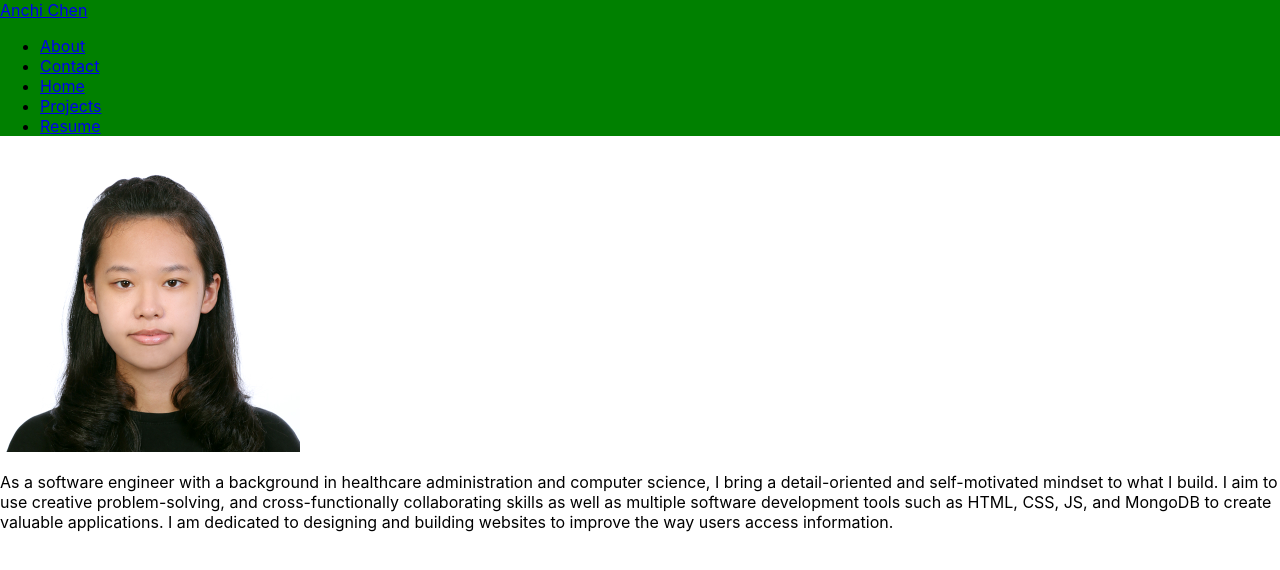
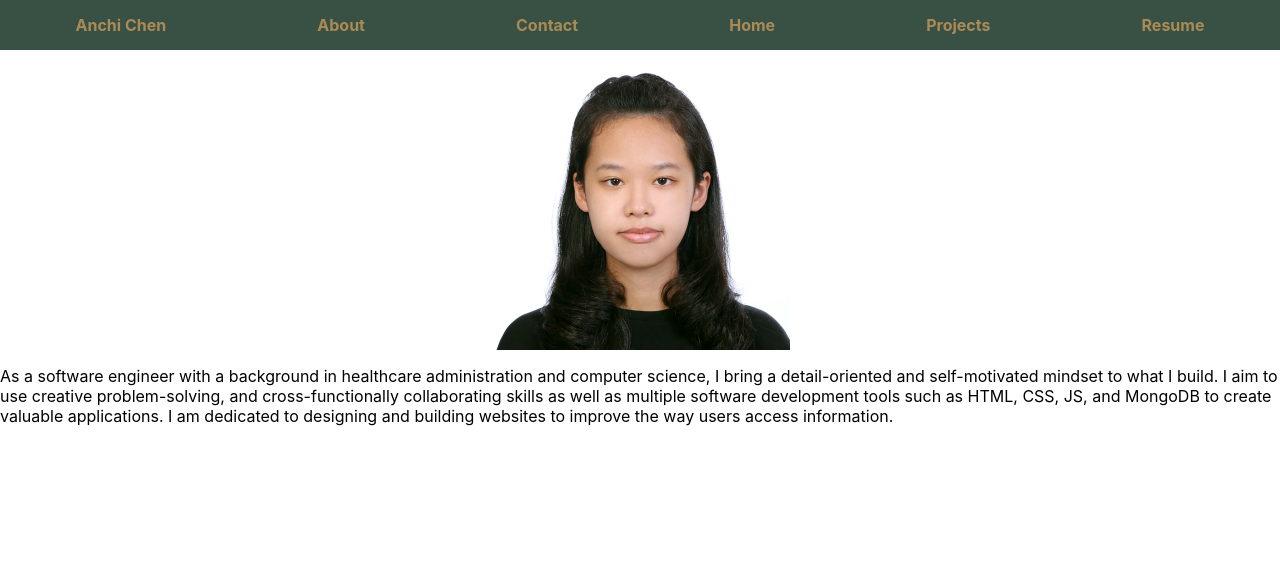
Before and after one commit to chenannchi/portfolio-react, a React (Create React App) app: page / in a window 1280 px wide. Shown: the top 570 px of the page. Built offline with nearby package versions, Linux system fonts and the light colour scheme.

Commit message:
add style to nav bar

```diff
--- a/src/App.css
+++ b/src/App.css
@@ -40,3 +40,10 @@
 img{
   width: 300px;
 }
+
+#root{
+  display: flex;
+  align-items: center;
+  justify-content: center;
+  flex-direction: column;
+}
--- a/src/components/NavBar/NavBar.jsx
+++ b/src/components/NavBar/NavBar.jsx
@@ -4,11 +4,13 @@ import styles from "./NavBar.module.css"
 function NavBar() {
     return (
         <nav className={styles.navbar}>
-            <Link to='/'>
-                Anchi Chen
-            </Link>
 
             <ul>
+                <li>
+                    <Link to='/'>
+                        Anchi Chen
+                    </Link>
+                </li>
                 <li>
                     <Link to='/about'>
                         About
--- a/src/components/NavBar/NavBar.module.css
+++ b/src/components/NavBar/NavBar.module.css
@@ -1,3 +1,20 @@
+a{
+  text-decoration: none;
+  color: #AA8B56;
+}
+
+ul{
+  list-style-type: none;
+  display: flex;
+  align-items: center;
+  justify-content: space-around;
+  margin: 0;
+  padding: 15px 5px;
+  font-size: 100%;
+  font-weight: bold;
+  width: 100vw;
+}
+
 .navbar{
-  background-color: green;
+  background-color: #395144;
 }
```
